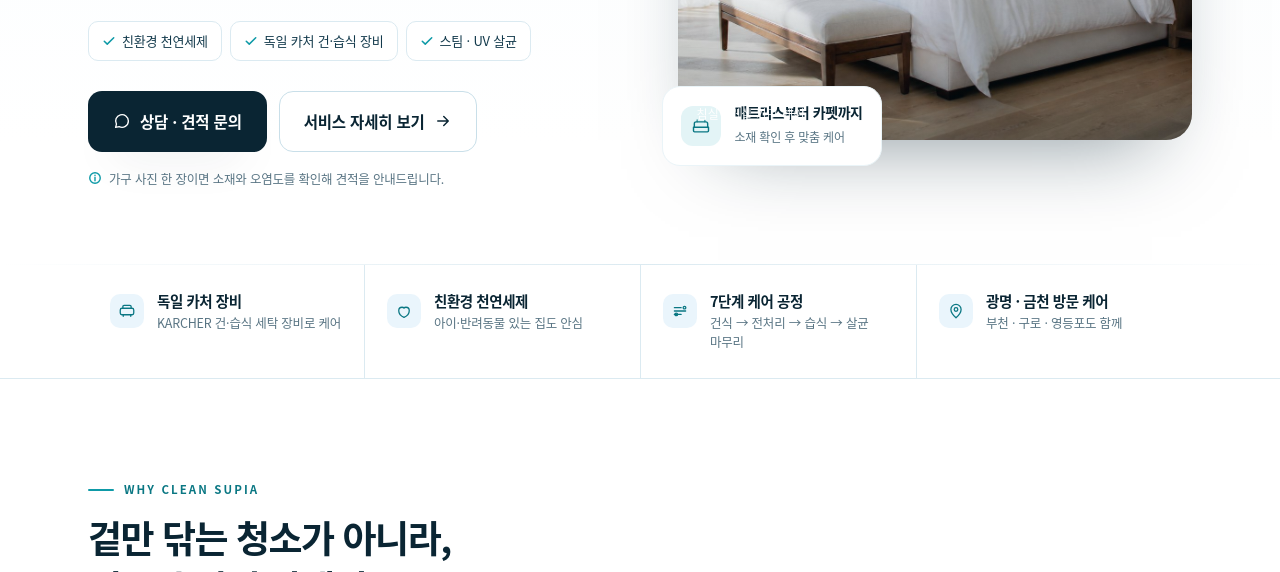
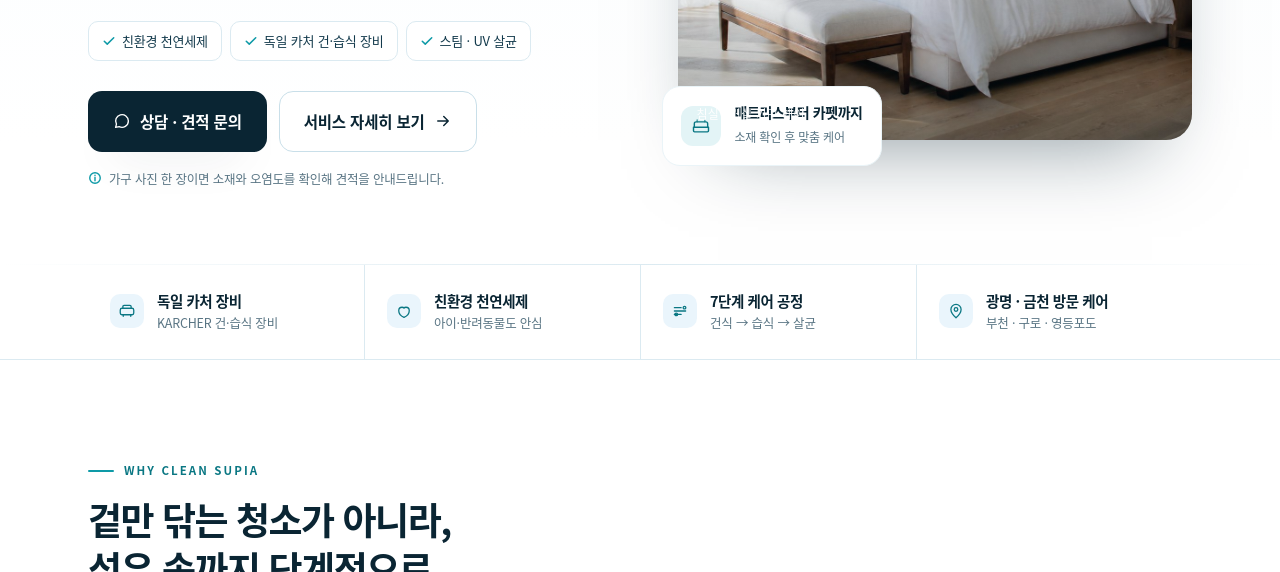
Before and after one commit to eunbi061800-lgtm/portfolio, a plain HTML site: page samples/cleansupia-gwangmyeong/index.html in a window 1280 px wide. Shown: the part 528-1100 px from the top of the page. Drawn offline with Linux system fonts and the light colour scheme; a web font is replaced by a local one.

Commit message:
Tighten trust strip labels on cleansing sample

```diff
--- a/samples/cleansupia-gwangmyeong/index.html
+++ b/samples/cleansupia-gwangmyeong/index.html
@@ -443,19 +443,19 @@ footer{background:#f7fbfd;border-top:1px solid var(--line);padding:44px 0 40px;m
     <div class="wrap trust-grid">
       <div class="trust-item">
         <span class="ti" aria-hidden="true"><svg viewBox="0 0 24 24" fill="none" stroke="currentColor" stroke-width="1.7" stroke-linecap="round" stroke-linejoin="round"><path d="M4 8.5h16M6.5 8.5V6a1.6 1.6 0 0 1 1.6-1.6h7.8A1.6 1.6 0 0 1 17.5 6v2.5"/><rect x="3" y="8.5" width="18" height="8.5" rx="2.2"/><path d="M7 17v2M17 17v2"/></svg></span>
-        <div><strong>독일 카처 장비</strong><span>KARCHER 건·습식 세탁 장비로 케어</span></div>
+        <div><strong>독일 카처 장비</strong><span>KARCHER 건·습식 장비</span></div>
       </div>
       <div class="trust-item">
         <span class="ti" aria-hidden="true"><svg viewBox="0 0 24 24" fill="none" stroke="currentColor" stroke-width="1.7" stroke-linecap="round" stroke-linejoin="round"><path d="M12 20.5c-4.4-2-7-5-7-8.9 0-2.6 1.9-4.6 4.4-4.6 1.3 0 2.2.5 2.6 1.2.4-.7 1.3-1.2 2.6-1.2 2.5 0 4.4 2 4.4 4.6 0 3.9-2.6 6.9-7 8.9Z"/></svg></span>
-        <div><strong>친환경 천연세제</strong><span>아이·반려동물 있는 집도 안심</span></div>
+        <div><strong>친환경 천연세제</strong><span>아이·반려동물도 안심</span></div>
       </div>
       <div class="trust-item">
         <span class="ti" aria-hidden="true"><svg viewBox="0 0 24 24" fill="none" stroke="currentColor" stroke-width="1.7" stroke-linecap="round" stroke-linejoin="round"><path d="M4.5 7.5h9M4.5 12h15M4.5 16.5h9"/><circle cx="18" cy="7.5" r="1.8"/><circle cx="7" cy="16.5" r="1.8"/></svg></span>
-        <div><strong>7단계 케어 공정</strong><span>건식 → 전처리 → 습식 → 살균 마무리</span></div>
+        <div><strong>7단계 케어 공정</strong><span>건식 → 습식 → 살균</span></div>
       </div>
       <div class="trust-item">
         <span class="ti" aria-hidden="true"><svg viewBox="0 0 24 24" fill="none" stroke="currentColor" stroke-width="1.7" stroke-linecap="round" stroke-linejoin="round"><path d="M12 21s6.8-6 6.8-11A6.8 6.8 0 0 0 5.2 10c0 5 6.8 11 6.8 11Z"/><circle cx="12" cy="10" r="2.4"/></svg></span>
-        <div><strong>광명 · 금천 방문 케어</strong><span>부천 · 구로 · 영등포도 함께</span></div>
+        <div><strong>광명 · 금천 방문 케어</strong><span>부천 · 구로 · 영등포도</span></div>
       </div>
     </div>
   </section>
```
